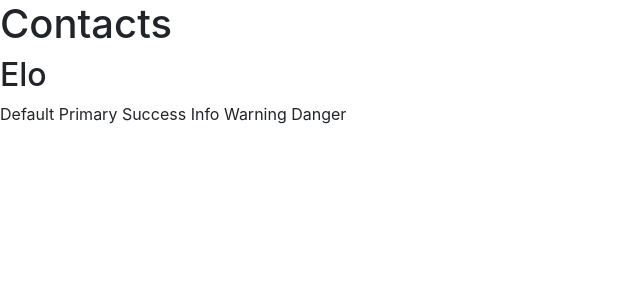
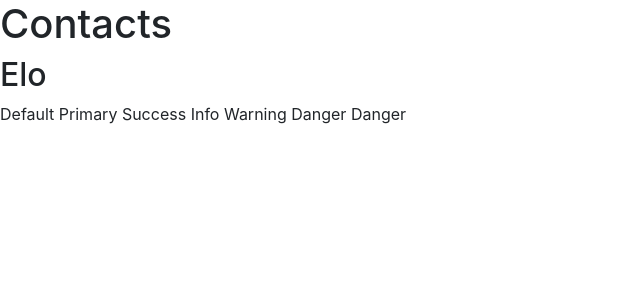
Before and after one commit to michalPro/myproject, a Django app: a page that uses templates/datetime/current_datetime.html in a window 1280 px wide. Shown: the top 300 px of the page, without its empty margins (0-640 px from the left). Run offline with Django 3.2, Linux system fonts and the light colour scheme; some libraries are stand-ins or nearby versions.

Commit message:
Bootstrap

```diff
--- a/templates/datetime/current_datetime.html
+++ b/templates/datetime/current_datetime.html
@@ -10,6 +10,7 @@
 <span class="label label-info">Info</span>
 <span class="label label-warning">Warning</span>
 <span class="label label-danger">Danger</span>
+<span class="label label-danger">Danger</span>
 
 <ul>
   {% for contact in object_list %}
```
